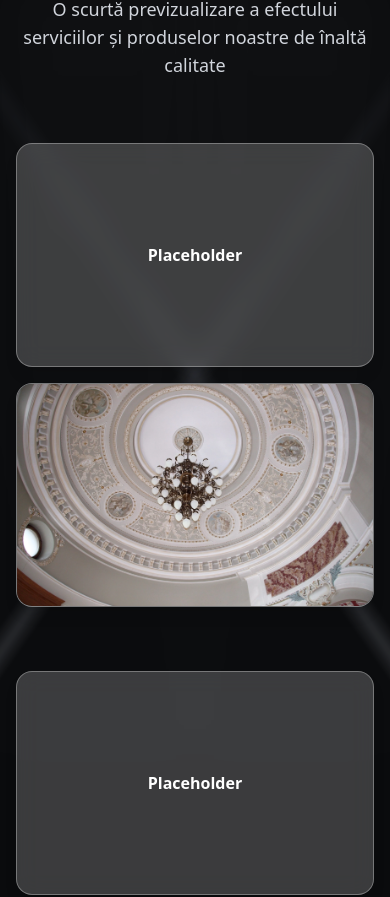
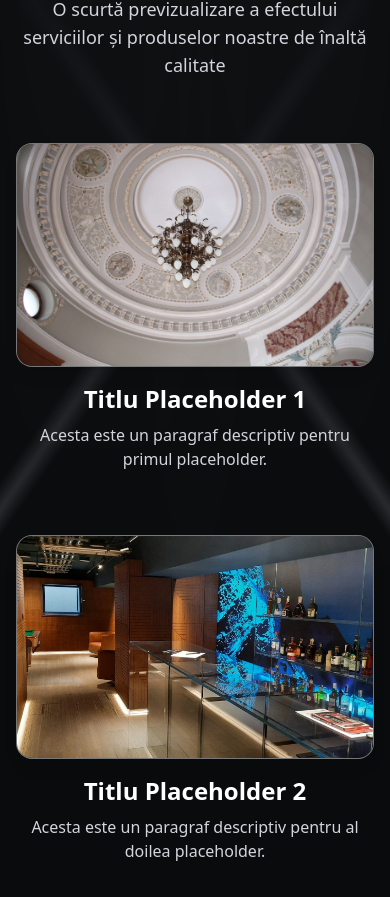
Before and after one commit to Macarieeee/OrionGrup, a React (Vite) app: page / in a window 390 px wide. Shown: the part 1053-1950 px from the top of the page. Built offline with nearby package versions, Linux system fonts and the light colour scheme.

Commit message:
bug portofoliu mobile

```diff
--- a/src/components/SplitScrollSection.tsx
+++ b/src/components/SplitScrollSection.tsx
@@ -99,16 +99,7 @@ function AnimatedCard({
 
 {/* MOBILE layout */}
 <div className="flex flex-col md:hidden items-center justify-center w-full gap-4 px-4">
-        <motion.div
-          initial={{ x: -100, opacity: 0 }}
-          whileInView={{ x: 0, opacity: 1 }}
-          transition={{ duration: 0.7, ease: "easeOut" }}
-          viewport={{ once: false, amount: 0.2 }}
-          className="w-full h-56 rounded-2xl bg-white/20 border border-white/30 backdrop-blur-md flex items-center justify-center shadow-lg"
-        >
-          <span className="text-white font-semibold">Placeholder</span>
-        </motion.div>
-
+  {/* Imaginea */}
   <motion.div
     initial={{ x: -100, opacity: 0 }}
     whileInView={{ x: 0, opacity: 1 }}
@@ -125,6 +116,17 @@ function AnimatedCard({
     />
   </motion.div>
 
+  {/* Textul */}
+  <motion.div
+    initial={{ x: 100, opacity: 0 }}
+    whileInView={{ x: 0, opacity: 1 }}
+    transition={{ duration: 0.7, ease: "easeOut", delay: 0.1 }}
+    viewport={{ once: false, amount: 0.2 }}
+    className="text-center text-white"
+  >
+    <h1 className="text-2xl font-bold mb-2">{title}</h1>
+    <p className="text-base text-gray-300">{text}</p>
+  </motion.div>
 </div>
     </div>
   );
```
Lines whose indentation alone changed are shown as unchanged.
